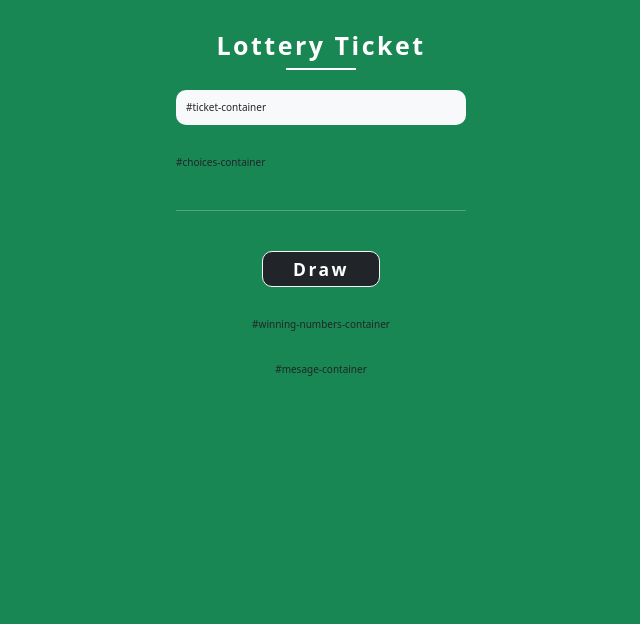
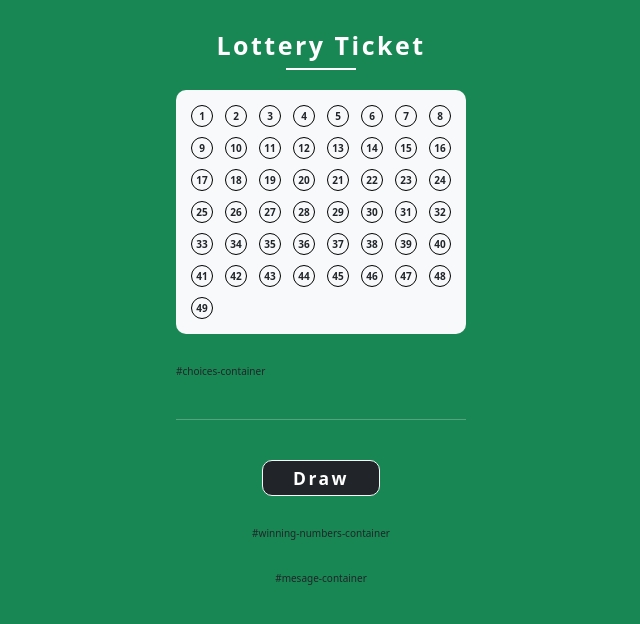
Before and after one commit to angellutz/Lotto_game, a plain HTML site: page index.html in a window 1280 px wide. Shown: the whole page, without its empty margins (319-959 px from the left). Drawn offline with nearby package versions, Linux system fonts and the light colour scheme.

Commit message:
Added ticket design, following ticket function!

```diff
--- a/index.html
+++ b/index.html
@@ -15,21 +15,18 @@
 			href="https://cdnjs.cloudflare.com/ajax/libs/font-awesome/6.3.0/css/all.min.css"
 			integrity="sha512-SzlrxWUlpfuzQ+pcUCosxcglQRNAq/DZjVsC0lE40xsADsfeQoEypE+enwcOiGjk/bSuGGKHEyjSoQ1zVisanQ=="
 			crossorigin="anonymous"
-      referrerpolicy="no-referrer"
-    />
+			referrerpolicy="no-referrer" />
 
 		<!-- link Bootstrap 5 -->
 		<link
 			href="https://cdn.jsdelivr.net/npm/bootstrap@5.0.2/dist/css/bootstrap.min.css"
 			rel="stylesheet"
 			integrity="sha384-EVSTQN3/azprG1Anm3QDgpJLIm9Nao0Yz1ztcQTwFspd3yD65VohhpuuCOmLASjC"
-      crossorigin="anonymous"
-    />
+			crossorigin="anonymous" />
 		<script
 			src="https://cdn.jsdelivr.net/npm/bootstrap@5.0.2/dist/js/bootstrap.bundle.min.js"
 			integrity="sha384-MrcW6ZMFYlzcLA8Nl+NtUVF0sA7MsXsP1UyJoMp4YLEuNSfAP+JcXn/tWtIaxVXM"
-      crossorigin="anonymous"
-    ></script>
+			crossorigin="anonymous"></script>
 	</head>
 	<body class="bg-success">
 		<!-- title  -->
@@ -38,13 +35,14 @@
 		</div>
 		<main
 			id="wrapper"
-      class="d-flex flex-column align-items-center justify-content-center mx-auto"
-    >
+			class="d-flex flex-column align-items-center justify-content-center mx-auto">
 			<!-- ticket section -->
 			<section id="top-section" class="d-flex flex-column w-100">
 				<!-- ticket to be filled dinamically with JS -->
-        <div id="ticket-container" class="bg-light mb-5 p-3">
-          #ticket-container
+				<div id="ticket-container" class="d-flex bg-light mb-5 p-4">
+					<div
+						id="options"
+						class="d-flex flex-wrap gap-3 justify-content-between"></div>
 				</div>
 				<!-- user chosed numbers to be populated by JS -->
 				<div id="choices-container" class="mb-5 w-100">#choices-container</div>
@@ -53,8 +51,7 @@
 			<!-- random numbers section -->
 			<section
 				id="bottom-section"
-        class="d-flex flex-column align-items-center w-100"
-      >
+				class="d-flex flex-column align-items-center w-100">
 				<a class="btn btn-dark border-light fs-3 px-5 fw-bold my-5">Draw</a>
 				<div id="winning-numbers-container" class="mb-5">
 					#winning-numbers-container
--- a/main.js
+++ b/main.js
@@ -0,0 +1,15 @@
+// importing html tags
+const ticket = document.querySelector('#ticket-container');
+const options = document.querySelector('#options');
+
+for (let i = 1; i < 50; i++) {
+	//create rounded container for numbers
+	const numberContainer = document.createElement('div');
+	numberContainer.setAttribute('class', 'rounded-container');
+	//create span element to store the numbers
+	const number = document.createElement('span');
+	number.setAttribute('class', 'fs-6 fw-bold');
+	number.textContent = i;
+	numberContainer.appendChild(number);
+	options.appendChild(numberContainer);
+}
--- a/style.css
+++ b/style.css
@@ -24,7 +24,7 @@ h1 {
 }
 
 h1::before {
-  content: "";
+	content: '';
 	width: 7rem;
 	height: 2px;
 	background: var(--primary-color);
@@ -51,3 +51,15 @@ h1::before {
 .btn:hover {
 	box-shadow: 5px 5px 10px var(--btn-shadow);
 }
+
+.rounded-container {
+	width: 2rem;
+	height: 2rem;
+	padding: 1rem;
+	border-radius: 50%;
+	border: 1px solid var(--secondary-color);
+	display: flex;
+	justify-content: center;
+	align-items: center;
+	cursor: pointer;
+}
```
Lines whose indentation alone changed are shown as unchanged.
